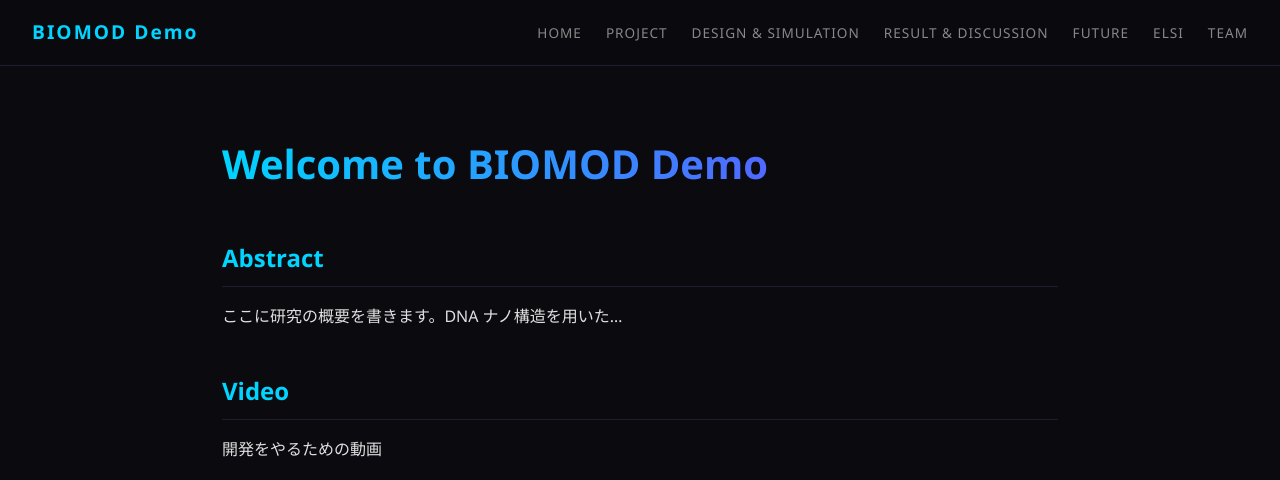
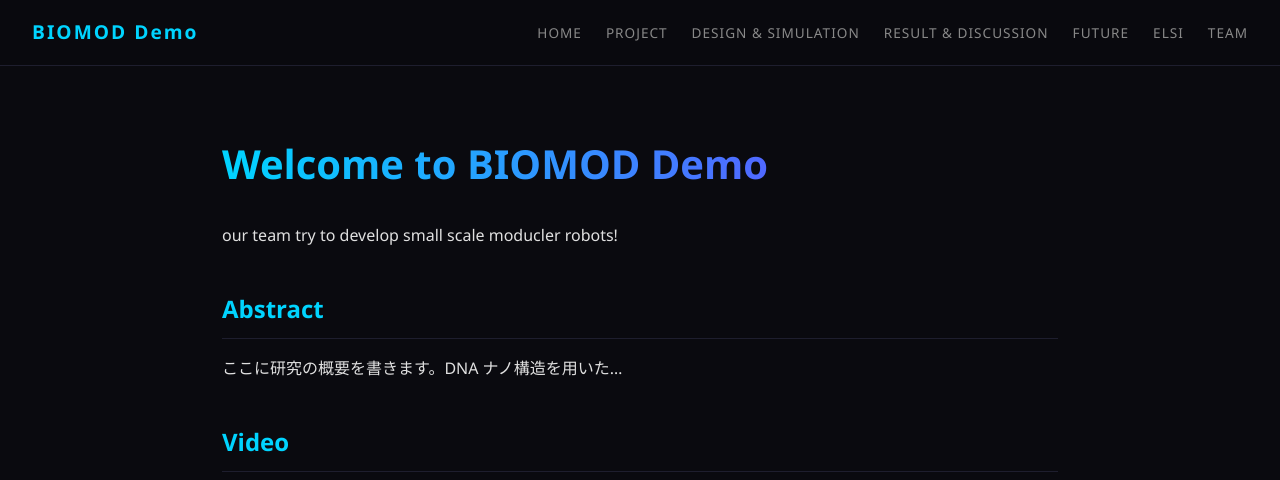
Before and after one commit to lot-uni/BIOMOD_demo, a Jekyll site: the page built from index.markdown, in a window 1280 px wide and 1306 px high. Shown: the top 480 px of the window. Built offline with Jekyll 4.4.1, drawn with Linux system fonts in a browser that asks for light colours; grey boxes are pictures that could not be loaded.

Commit message:
Enhance introduction with team goals
Added a sentence about the team's goal in the introduction.

```diff
--- a/index.markdown
+++ b/index.markdown
@@ -4,7 +4,7 @@ title: Home
 ---
 
 # Welcome to BIOMOD Demo
-
+our team try to develop small scale moducler robots!
 ## Abstract
 
 ここに研究の概要を書きます。DNA ナノ構造を用いた...
```
